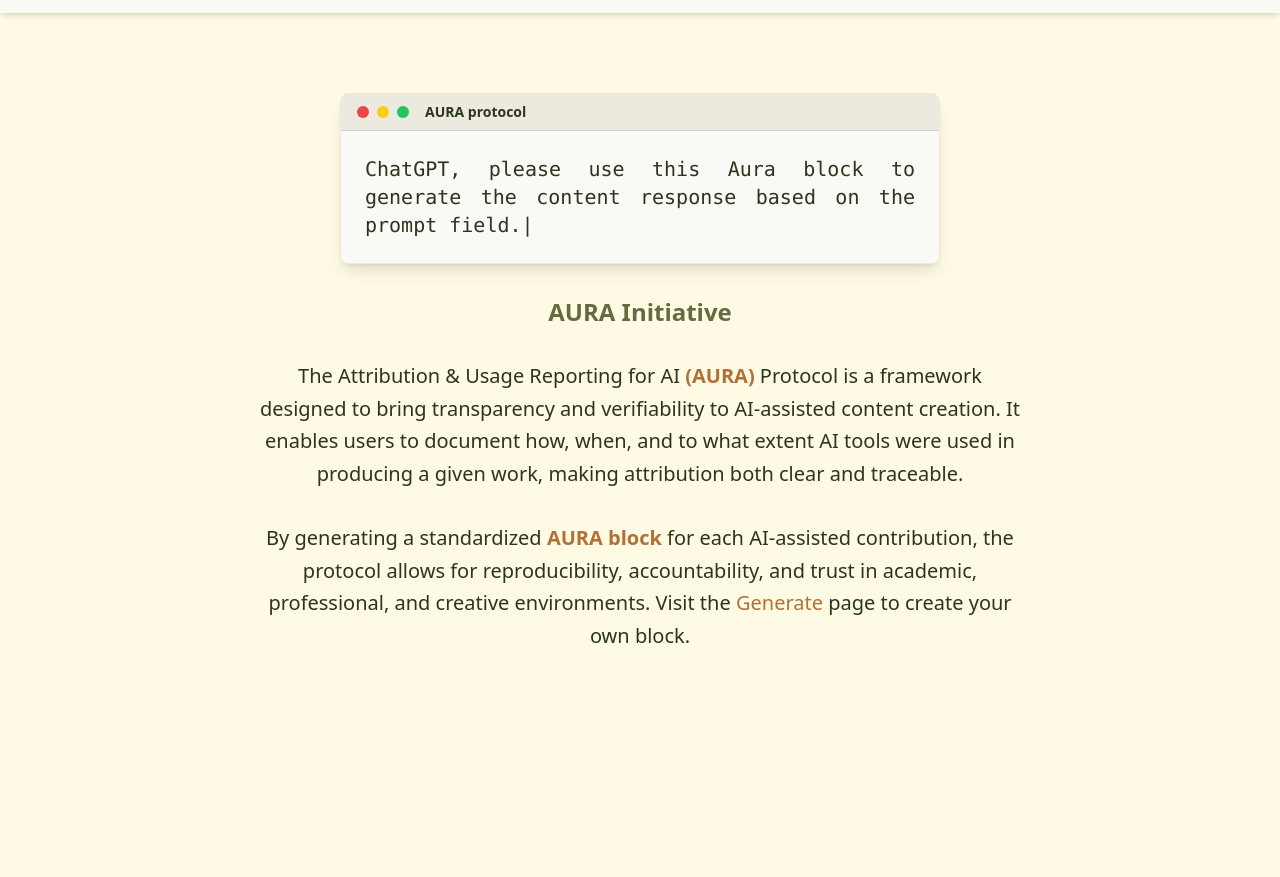
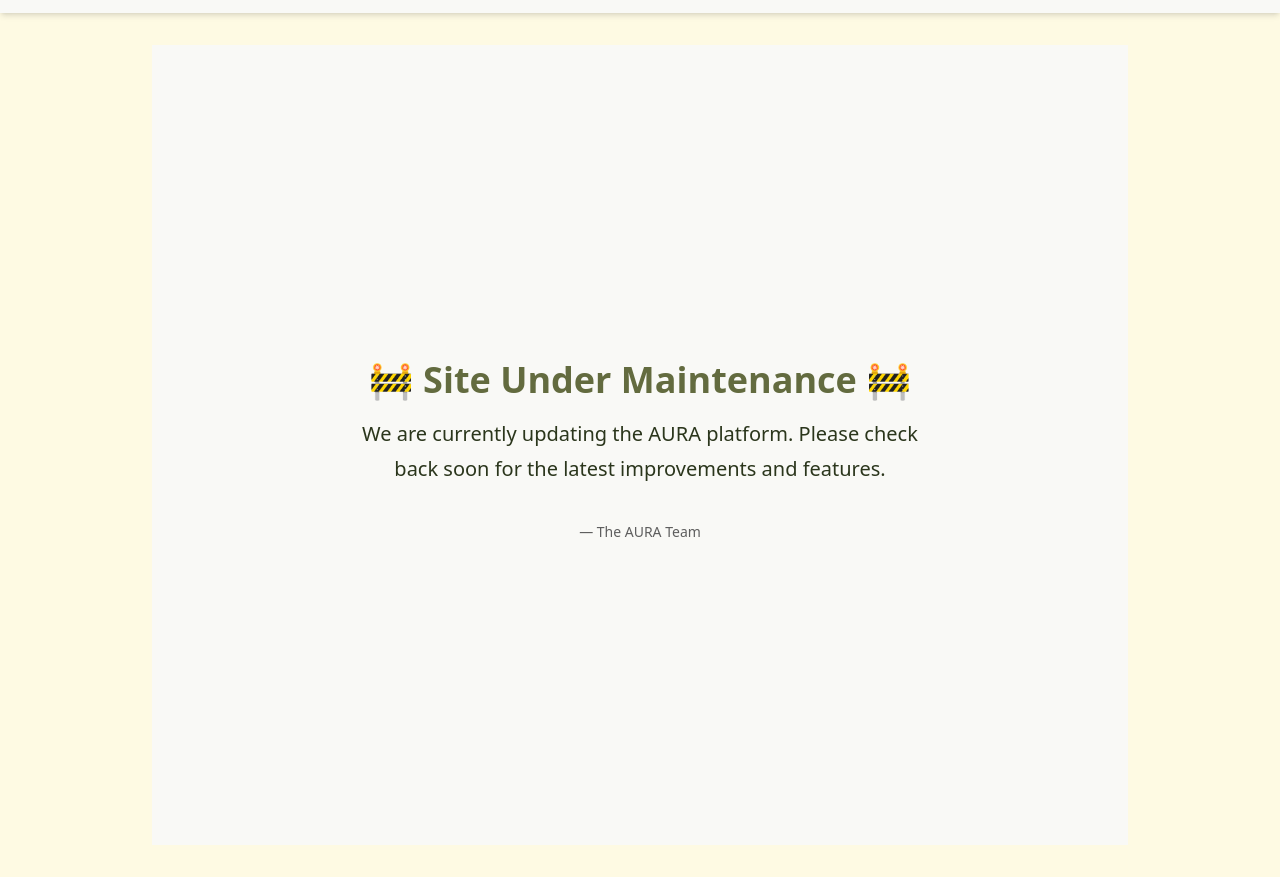
Before and after one commit to drfcortes/aurabackup, an Astro site: page / in a window 1280 px wide. Shown: the part 51-928 px from the top of the page. Before the commit the page ends 800 px from the top, so only its background shows below. Built offline with nearby package versions, Linux system fonts and the light colour scheme; Astro itself is replaced by a stand-in of ours.

Commit message:
Set maintance page

```diff
--- a/src/pages/index.astro
+++ b/src/pages/index.astro
@@ -1,46 +1,18 @@
 ---
 import Layout from '../layouts/Layout.astro';
-import TypedMessage from '../components/TypedMessage.jsx';
 ---
 
 <Layout>
-    <main class="p-8 sm:p-12 max-w-4xl mx-auto flex flex-col items-center space-y-8">
-
-        <!-- Ventana simulada -->
-        <div class="bg-aura-soft dark:bg-aura-deep rounded-lg shadow-lg w-full sm:w-3/4 border border-aura-beige dark:border-aura-gray overflow-hidden">
-            <div class="flex items-center px-4 py-2 bg-aura-beige dark:bg-aura-olive border-b border-aura-gray/20 dark:border-aura-cream/20">
-                <div class="flex space-x-2 mr-4">
-                    <span class="w-3 h-3 rounded-full bg-red-500"></span>
-                    <span class="w-3 h-3 rounded-full bg-yellow-400"></span>
-                    <span class="w-3 h-3 rounded-full bg-green-500"></span>
-                </div>
-                <span class="text-sm text-aura-deep dark:text-aura-cream font-semibold">AURA protocol</span>
-            </div>
-
-            <!-- Contenido animado -->
-            <div class="p-6 text-lg sm:text-xl font-mono text-aura-deep dark:text-aura-cream min-h-[120px] flex items-center">
-                <TypedMessage client:load />
-            </div>
-        </div>
-
-        <!-- Título -->
-        <h2 class="text-2xl font-semibold text-aura-green dark:text-aura-cream mt-6">AURA Initiative</h2>
-
-        <!-- Descripción -->
-        <p class="text-center text-lg text-aura-deep dark:text-aura-cream leading-relaxed max-w-3xl">
-            The Attribution & Usage Reporting for AI <strong class="text-aura-leather dark:text-aura-yellow">(AURA)</strong> Protocol is a framework designed to bring
-            transparency and verifiability to AI-assisted content creation. It enables users to document
-            how, when, and to what extent AI tools were used in producing a given work, making attribution
-            both clear and traceable.
+    <main class="flex flex-col items-center justify-center min-h-screen bg-aura-soft dark:bg-aura-deep text-center px-6">
+        <h1 class="text-4xl font-bold text-aura-green dark:text-aura-yellow mb-4">
+            🚧 Site Under Maintenance 🚧
+        </h1>
+        <p class="text-lg text-aura-deep dark:text-aura-cream max-w-xl">
+            We are currently updating the AURA platform.
+            Please check back soon for the latest improvements and features.
         </p>
-
-        <p class="text-center text-lg text-aura-deep dark:text-aura-cream leading-relaxed max-w-3xl">
-            By generating a standardized <strong class="text-aura-leather dark:text-aura-yellow">AURA block</strong> for each AI-assisted contribution,
-            the protocol allows for reproducibility, accountability, and trust in academic, professional,
-            and creative environments. Visit the
-            <a href="/generate" class="text-aura-leather dark:text-aura-yellow hover:text-aura-green dark:hover:text-aura-cream">Generate</a>
-            page to create your own block.
+        <p class="mt-4 text-sm text-aura-gray dark:text-aura-cream">
+            — The AURA Team
         </p>
-
     </main>
 </Layout>
```
